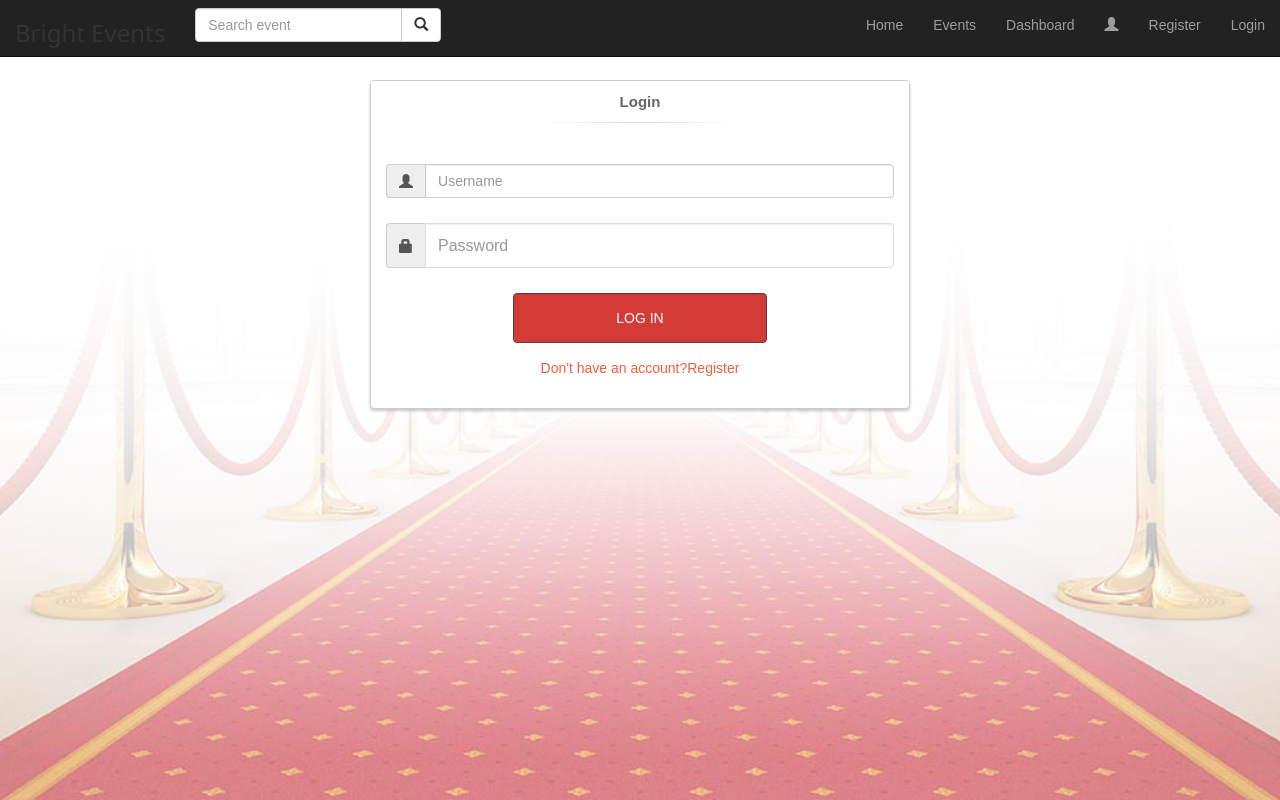
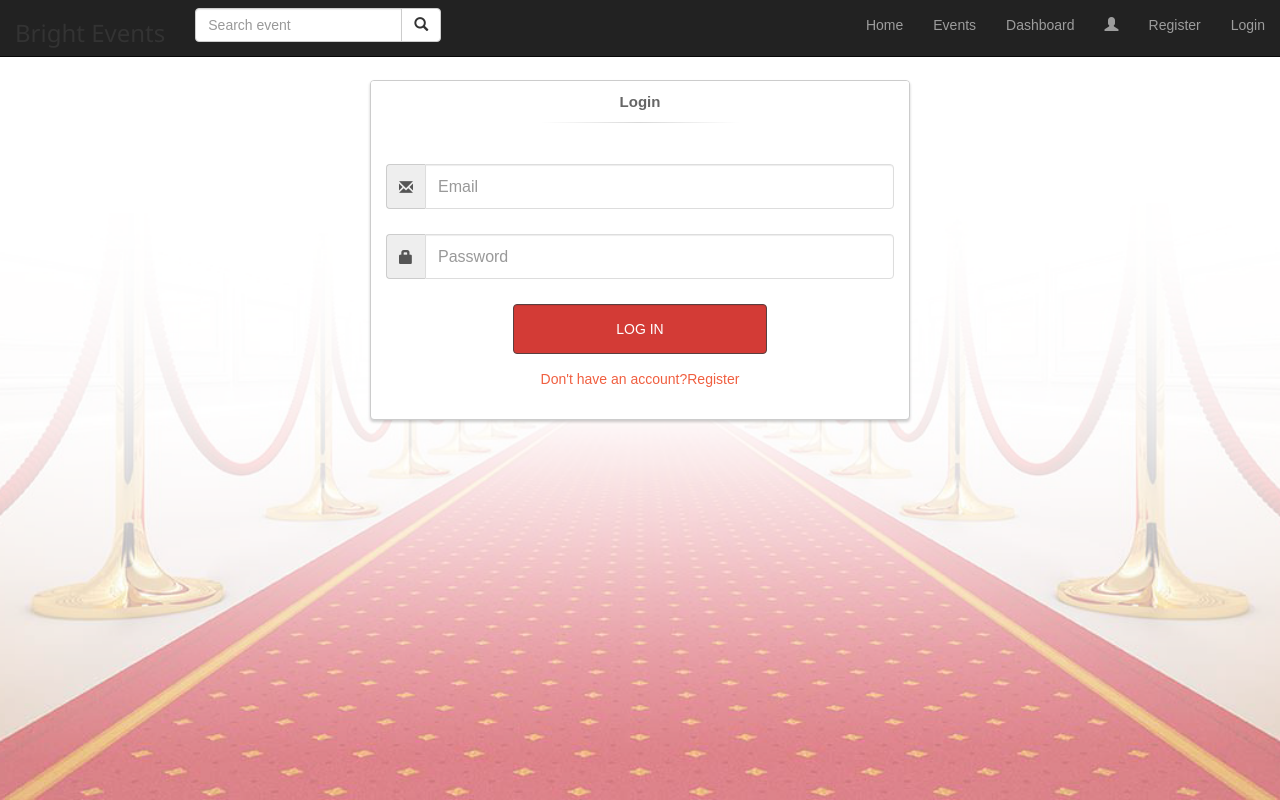
Before and after one commit to mutoromike/bright-events, a React (Create React App) app: page /login in a window 1280 px wide. Built offline with nearby package versions, Linux system fonts and the light colour scheme.

Commit message:
[feat] add component to handle login

```diff
--- a/src/components/login.js
+++ b/src/components/login.js
@@ -1,14 +1,66 @@
-import React, {Component} from 'react';
+import React, { Component } from 'react';
+import { Link, Redirect } from 'react-router-dom';
+import { ToastContainer, toast } from 'react-toastify';
+import axios from 'axios';
+import { headers } from '../constants/common';
+
 
 class Login extends Component {
+    state = {
+      message: '',
+      form: {
+        email: '',
+        password: '',
+        redirect: false
+      }
+    }
+    loginSubmit = (event) => {
+      event.preventDefault(); // prevent form auto-reloads
+      // console.log('Event: Form Submit', this.usernameInput.value);
+      // axios.get('https://bright-events-api.herokuapp.com/api/v2/auth/register')
+      axios({
+        method: 'post',
+        url: 'http://localhost:8000/api/v2/auth/login',
+        headers,
+        data: this.state.form
+      }).then((resp) => {
+        toast.success(resp.data.message);
+        localStorage.setItem('Token', resp.data.access_token);
+        if (resp.data.access_token) {
+          console.log('You are logged in!!');
+          this.setState({ redirect: true });
+        } else {
+          this.setState({ redirect: false });
+          console.log('Login you idiot!');
+        }
+      }).catch((err) => {
+        // err.response.data\
+        toast.error(err.response.data.message);
+      });
+    }
 
-  render() {
-    return (
+    onChange = (event) => {
+      const myState = this.state;
+      myState.form[event.target.name] = event.target.value;
+      this.setState(myState);
+    }
+    render() {
+      const { form } = this.state;
+
+      if (this.state.redirect) {
+        return (<Redirect to={'/myEvents'}/>);
+      }
+      return (
         <div className="container page-content">
         <br />
         <br />
         <br />
         <br />
+        <ToastContainer
+        hideProgressBar={true}
+        newestOnTop={true}
+        autoClose={3000}
+        />
             <div id="loginbox" className="mainbox col-md-6 col-md-offset-3 col-sm-8 col-sm-offset-2">
 
                 <div className="panel panel-login ">
@@ -21,20 +73,21 @@ class Login extends Component {
                         <hr />
                     </div>
                     {/* panel-heading */}
-                    <div style={{paddingTop: 30}} className="panel-body">
+                    <div style={{ paddingTop: 30 }} className="panel-body">
+                        <form id="loginform" onSubmit = { this.loginSubmit } method="post" className="form-horizontal">
 
-                        <form id="loginform" action="/api/v1/auth/login" method="post" className="form-horizontal" role="form">
-
-                            <div style={{marginBottom: 25}} className="input-group ">
-                                <span className="input-group-addon"><i className="glyphicon glyphicon-user"></i>
+                            <div style={{ marginBottom: 25 }} className="input-group ">
+                                <span className="input-group-addon"><i className="glyphicon glyphicon-envelope"></i>
                                 </span>
-                                <input type="username" className="form-control" ref="username" placeholder="Username" required />
+                                <input type="text" name='email' className="form-control"
+                                onChange = {this.onChange} placeholder="Email" required />
                             </div>
 
-                            <div style={{marginBottom: 25}} className="input-group">
+                            <div style={{ marginBottom: 25 }} className="input-group">
                                 <span className="input-group-addon"><i className="glyphicon glyphicon-lock"></i>
                                 </span>
-                                <input type="password" className="form-control" ref="password" placeholder="Password " required />
+                                <input type="password" name='password' className="form-control"
+                                onChange = {this.onChange} placeholder="Password " required />
                             </div>
                             <div className="form-group">
                                 <div className="row">
@@ -44,7 +97,7 @@ class Login extends Component {
                                 </div>
                             </div>
                             <div className="form-group text-center">
-                                <a href="/api/v1/auth/register" className="forgot-password">Don't have an account?Register</a>
+                                <Link to="/register" className="forgot-password">Don't have an account?Register</Link>
                             </div>
                         </form>
                     </div>
@@ -55,8 +108,8 @@ class Login extends Component {
             {/* loginbox */}
         </div>
         // {/* container */}
-    );
-  }
+      );
+    }
 }
 
 export default Login;
```
